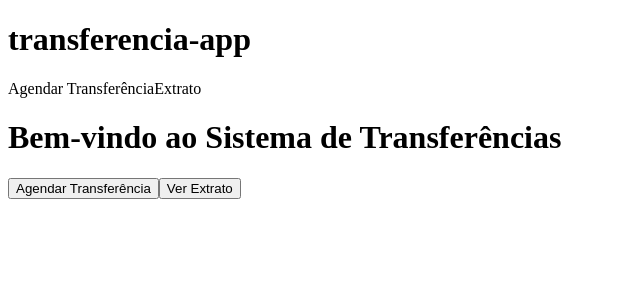
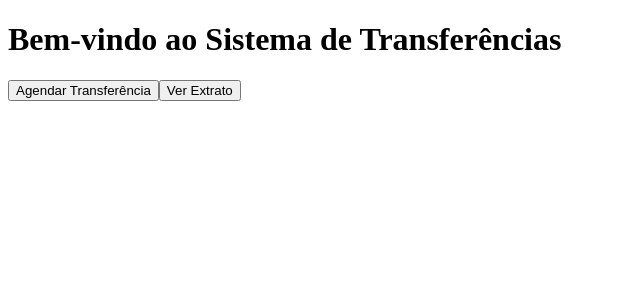
Before and after one commit to Igorino/transferencia-app, an Angular app: page / in a window 1280 px wide. Shown: the top 300 px of the page, without its empty margins (0-640 px from the left). Built offline with nearby package versions, Linux system fonts and the light colour scheme.

Commit message:
Arrumado o template erroneo no app.component.ts.

```diff
--- a/src/app/app.component.ts
+++ b/src/app/app.component.ts
@@ -4,11 +4,6 @@ import { RouterOutlet } from '@angular/router';
 @Component({
   selector: 'app-root',
   template: `
-    <h1>{{ title }}</h1>
-    <nav>
-      <a routerLink="/agendar">Agendar Transferência</a>
-      <a routerLink="/extrato">Extrato</a>
-    </nav>
     <router-outlet></router-outlet>
   `,
   standalone: true,
```
